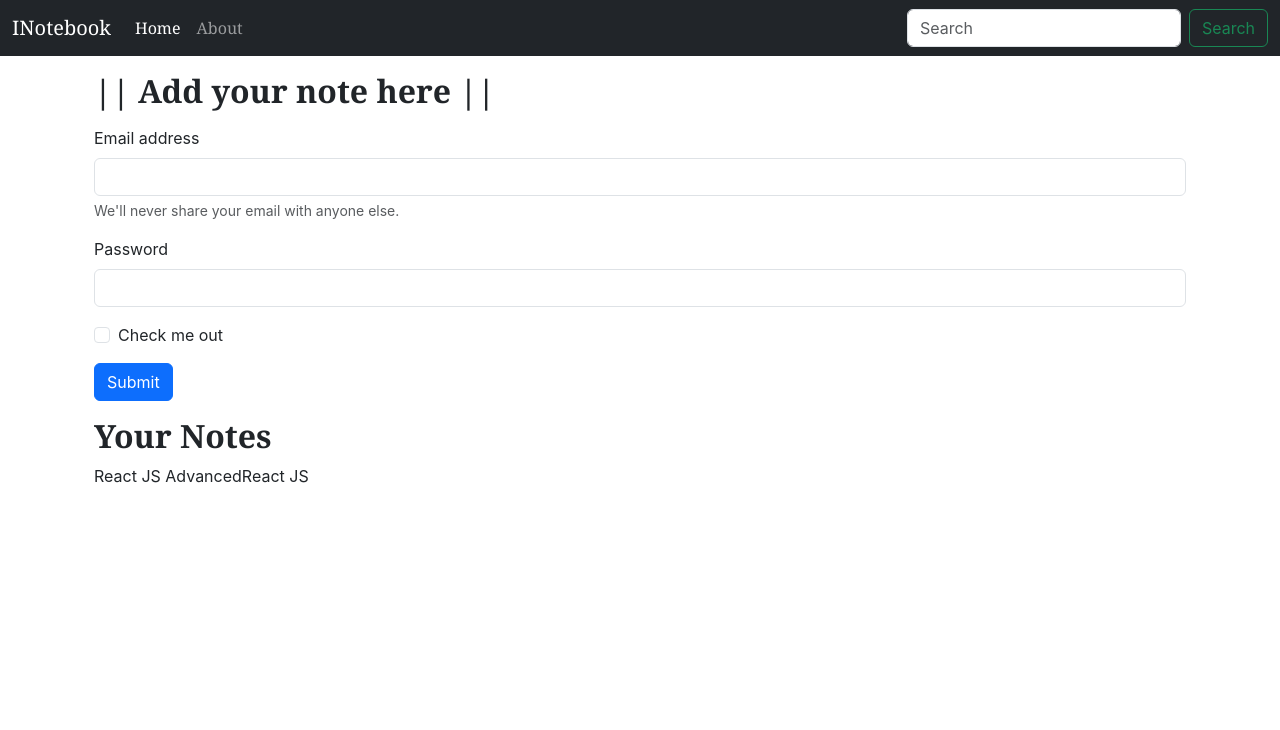
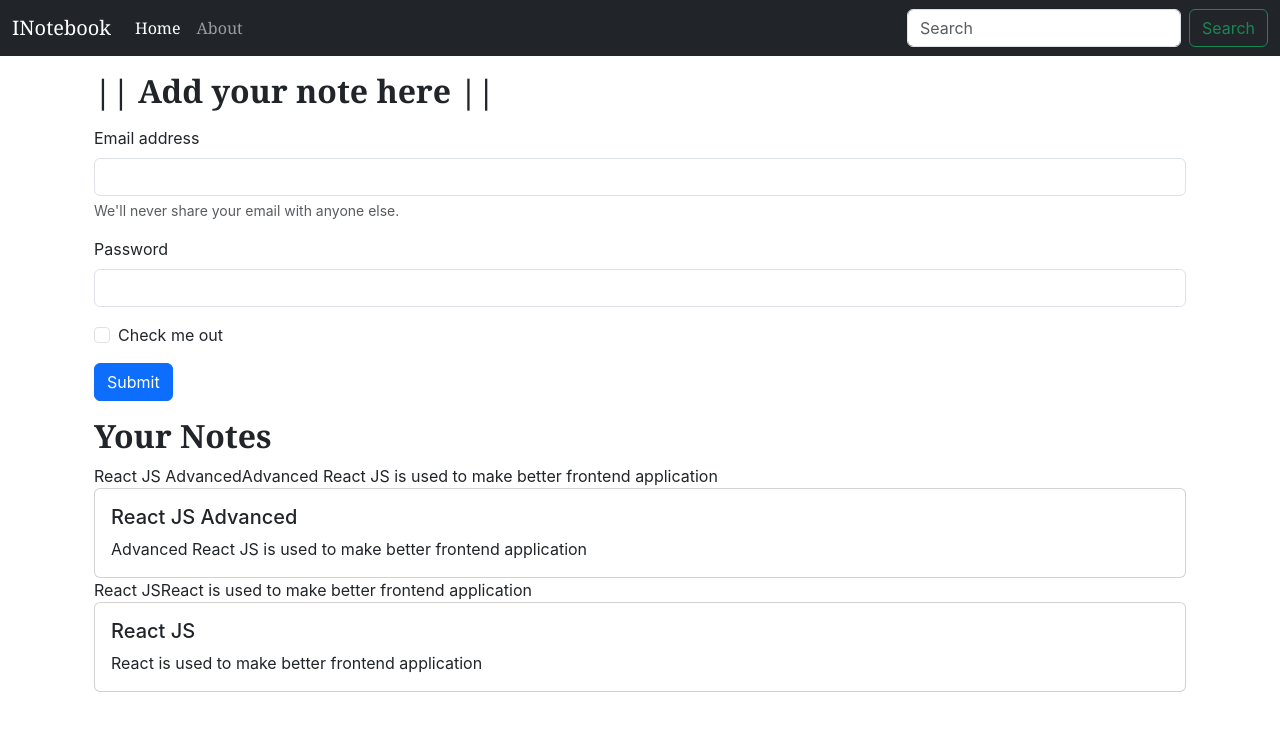
Before and after one commit to singhnaman320/INotebook, a React (Create React App) app in the folder inotebook/: page / in a window 1280 px wide. Shown: the top 730 px of the page. Built offline with nearby package versions, Linux system fonts and the light colour scheme.

Commit message:
Modifying  NoteItem.js to component

```diff
--- a/inotebook/src/components/NoteItem.js
+++ b/inotebook/src/components/NoteItem.js
@@ -1,9 +1,18 @@
 import React from 'react'
 
-const NoteItem = () => {
+const NoteItem = (props) => {
+
+  const {note} = props;
   return (
     <div>
-
+        {note.title}
+        {note.description}
+        <div className="card">
+            <div className="card-body">
+                <h5 className="card-title">{note.title}</h5>
+                <p className="card-text">{note.description}</p>
+            </div>
+        </div>
     </div>
   )
 }
--- a/inotebook/src/components/Notes.js
+++ b/inotebook/src/components/Notes.js
@@ -1,5 +1,6 @@
 import React, { useContext } from 'react'
 import noteContext from '../context/notes/noteContext';
+import NoteItem from './NoteItem';
 
 const Notes = () => {
 
@@ -13,7 +14,7 @@ const Notes = () => {
         <h2>Your Notes</h2>
         {notes.map((note) =>{
 
-          return note.title;
+          return <NoteItem note = {note}/>
 
         })}
     </div>
```
